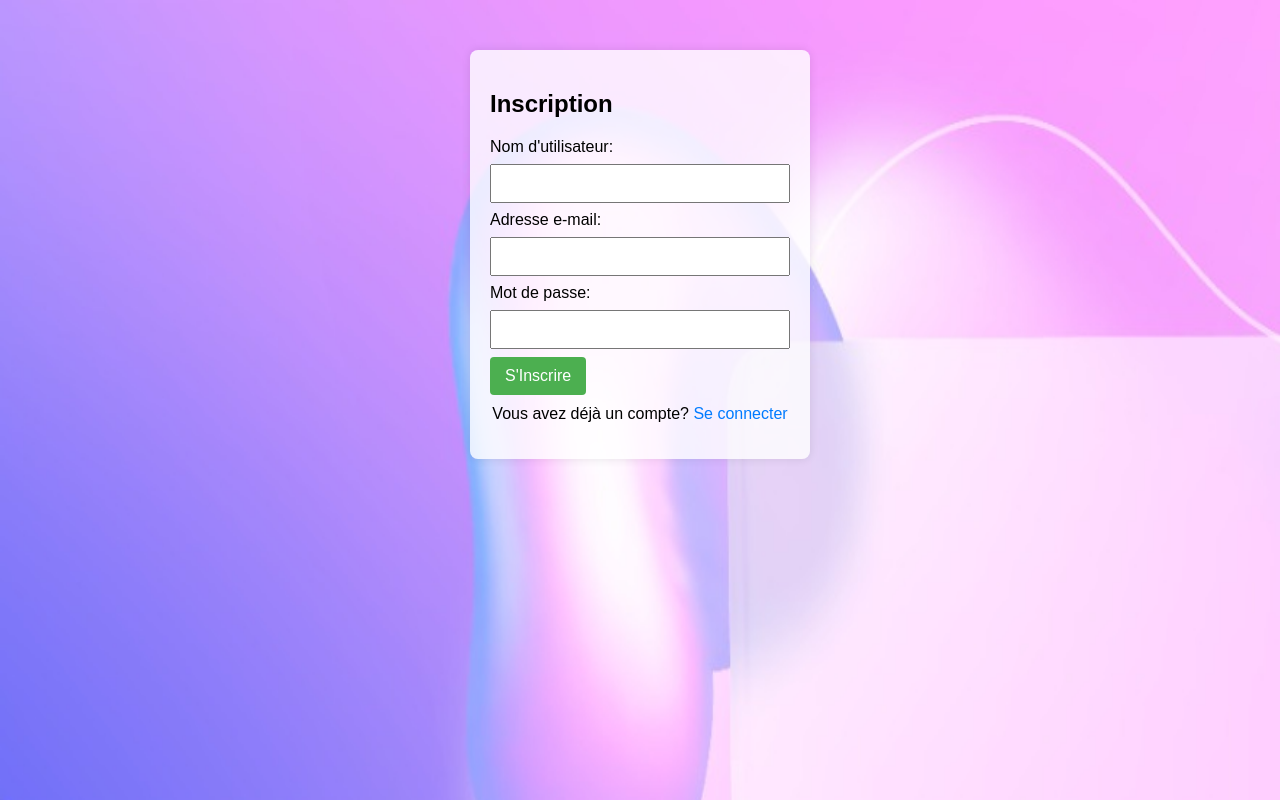
After one commit to AygonR/Projet-App, a PHP site: page /register.html in a window 1280 px wide. The commit adds this page. Run offline with PHP 8.4, Linux system fonts and the light colour scheme.

Commit message:
Add files via upload

```diff
--- a/Login.html
+++ b/Login.html
@@ -21,6 +21,7 @@
 
             <button type="submit">Se Connecter</button>
         </form>
+        <p>Vous n'avez pas de compte? <a href="register.html">S'Inscrire</a></p>
     </div>
 
 </body>
--- /dev/null
+++ b/Register.html
@@ -0,0 +1,32 @@
+<!DOCTYPE html>
+<html lang="en">
+
+<head>
+    <meta charset="UTF-8">
+    <meta name="viewport" content="width=device-width, initial-scale=1.0">
+    <title>Page d'Inscription</title>
+    <link rel="stylesheet" href="RegisterStyles.css">
+</head>
+
+<body>
+
+    <div class="register-container">
+        <h2>Inscription</h2>
+        <form action="/votre-page-de-traitement" method="post">
+            <label for="username">Nom d'utilisateur:</label>
+            <input type="text" id="username" name="username" required>
+
+            <label for="email">Adresse e-mail:</label>
+            <input type="email" id="email" name="email" required>
+
+            <label for="password">Mot de passe:</label>
+            <input type="password" id="password" name="password" required>
+
+            <button type="submit">S'Inscrire</button>
+        </form>
+        <p>Vous avez déjà un compte? <a href="login.html">Se connecter</a></p>
+    </div>
+
+</body>
+
+</html>
--- /dev/null
+++ b/RegisterStyles.css
@@ -0,0 +1,53 @@
+body {
+    font-family: Arial, sans-serif;
+    background-image: url('background.jpg');
+    background-size: 2318px 1318px;
+    background-repeat: no-repeat;
+    margin: 0;
+    min-height: 100vh;
+    display: flex;
+    flex-direction: column;
+    justify-content: center;
+    align-items: center;
+}
+
+.register-container {
+    background-color: rgba(255, 255, 255, 0.8);
+    padding: 20px;
+    border-radius: 8px;
+    box-shadow: 0 0 10px rgba(0, 0, 0, 0.1);
+    width: 300px;
+    margin: auto;
+    margin-top: 50px;
+}
+
+input {
+    width: 100%;
+    padding: 10px;
+    margin: 8px 0;
+    box-sizing: border-box;
+}
+
+button {
+    background-color: #4caf50;
+    color: #ffffff;
+    padding: 10px 15px;
+    border: none;
+    border-radius: 4px;
+    cursor: pointer;
+    font-size: 16px;
+}
+
+p {
+    text-align: center;
+    margin-top: 10px;
+}
+
+a {
+    color: #007bff;
+    text-decoration: none;
+}
+
+a:hover {
+    text-decoration: underline;
+}
```
Also changed, not shown: LoginStyles.css (+19 -5 lines), background.jpg (added).
